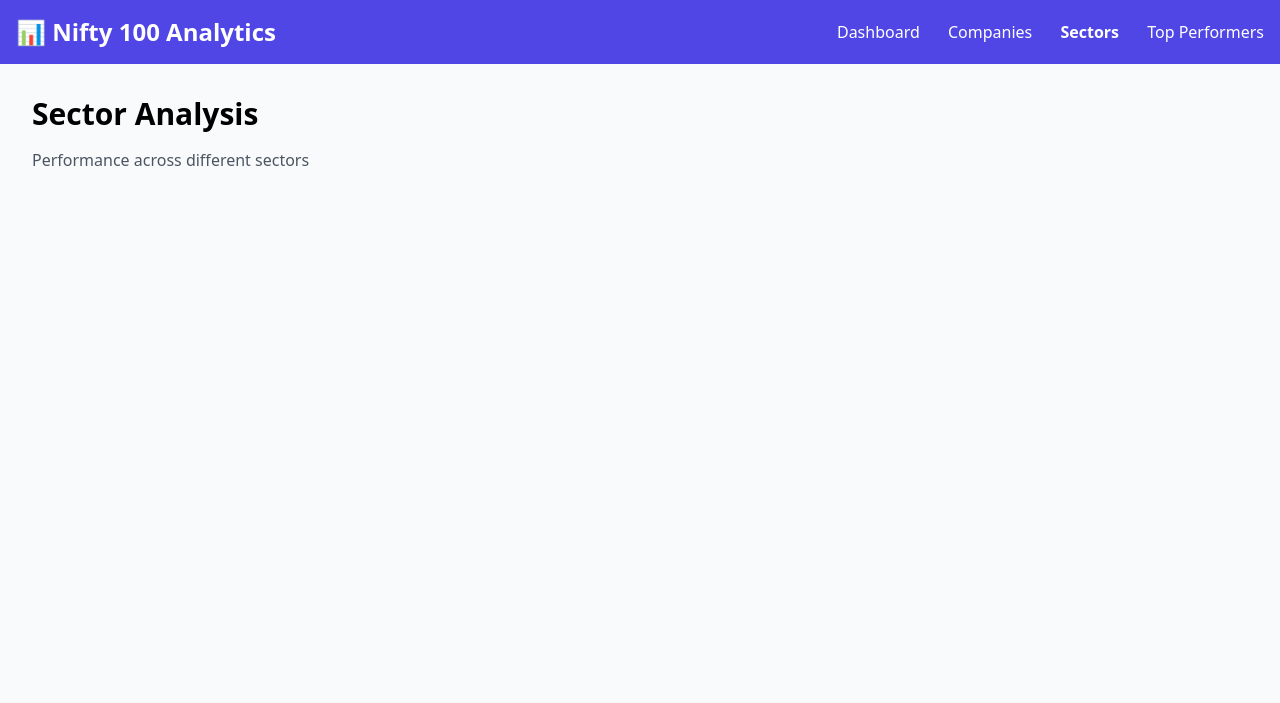
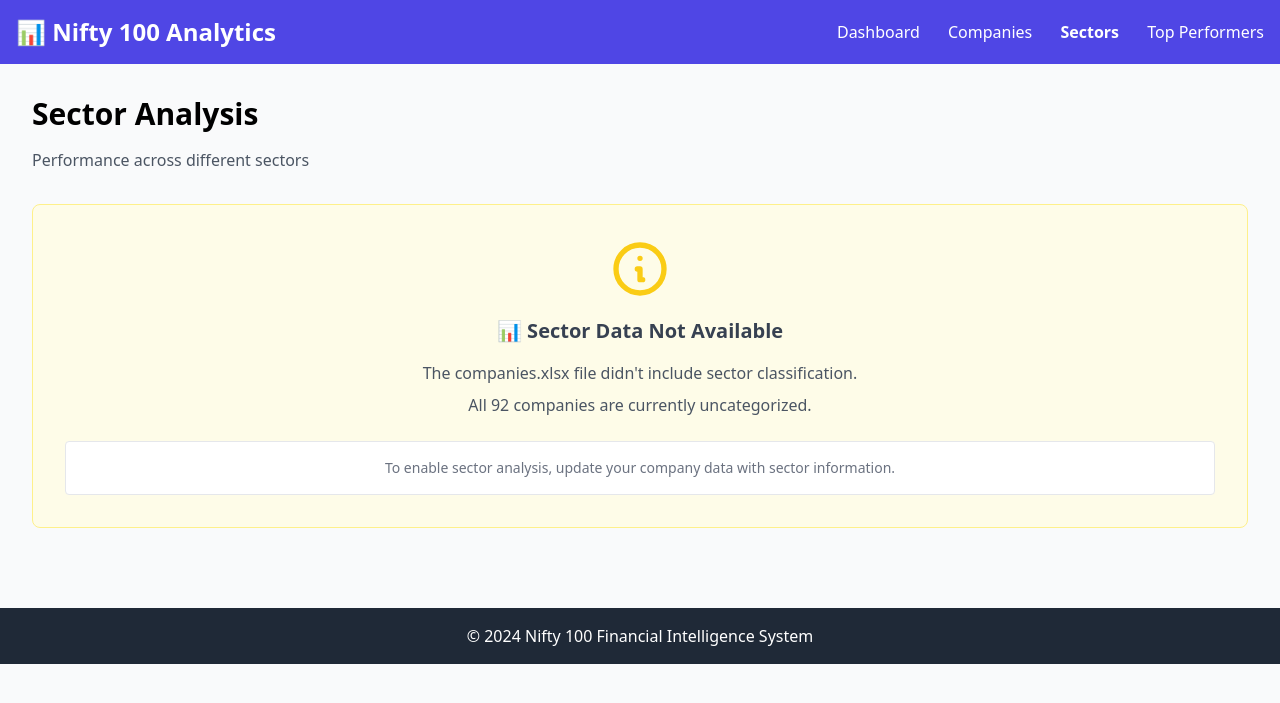
Before and after one commit to kutty12122004-ui/nifty100-analytics, a Django app: page /sector-analysis/ in a window 1280 px wide. Shown: the top 703 px of the page. Run offline with Django 5.2, Linux system fonts and the light colour scheme; some libraries are stand-ins or nearby versions.

Commit message:
Add no-data message for sectors

```diff
--- a/templates/sector_analysis.html
+++ b/templates/sector_analysis.html
@@ -25,6 +25,7 @@
         <h2 class="text-3xl font-bold mb-4">Sector Analysis</h2>
         <p class="text-gray-600 mb-8">Performance across different sectors</p>
 
+        {% if sectors %}
         <div class="grid grid-cols-1 md:grid-cols-2 lg:grid-cols-3 gap-6">
             {% for sector in sectors %}
             <div class="bg-white p-6 rounded-lg shadow hover:shadow-lg transition">
@@ -36,6 +37,24 @@
             </div>
             {% endfor %}
         </div>
+        {% else %}
+        <div class="bg-yellow-50 border border-yellow-200 rounded-lg p-8 text-center">
+            <svg class="mx-auto h-16 w-16 text-yellow-400 mb-4" fill="none" viewBox="0 0 24 24" stroke="currentColor">
+                <path stroke-linecap="round" stroke-linejoin="round" stroke-width="2" d="M13 16h-1v-4h-1m1-4h.01M21 12a9 9 0 11-18 0 9 9 0 0118 0z" />
+            </svg>
+            <p class="text-xl text-gray-700 mb-4 font-semibold">📊 Sector Data Not Available</p>
+            <p class="text-gray-600">The companies.xlsx file didn't include sector classification.</p>
+            <p class="text-gray-600 mt-2">All 92 companies are currently uncategorized.</p>
+            <div class="mt-6 p-4 bg-white rounded border border-gray-200">
+                <p class="text-sm text-gray-500">To enable sector analysis, update your company data with sector information.</p>
+            </div>
+        </div>
+        {% endif %}
     </div>
+
+    <!-- Footer -->
+    <footer class="bg-gray-800 text-white text-center p-4 mt-12">
+        <p>© 2024 Nifty 100 Financial Intelligence System</p>
+    </footer>
 </body>
 </html>
```
